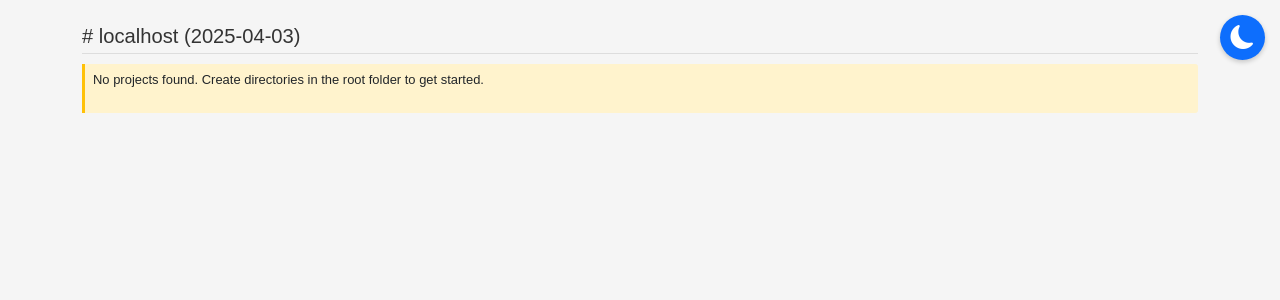
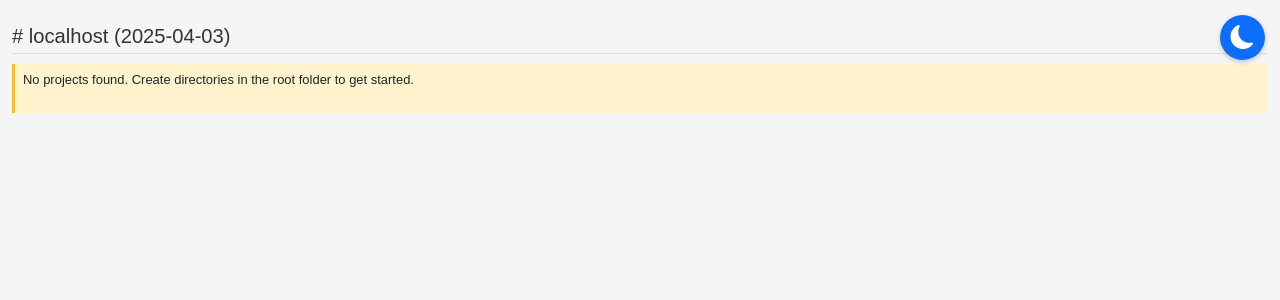
Before and after one commit to davidjimenez75/php-simpletasks, a PHP site: page / in a window 1280 px wide. Shown: the top 300 px of the page. Run offline with PHP 8.4, Linux system fonts and the light colour scheme.

Commit message:
Full width of screen

```diff
--- a/index.php
+++ b/index.php
@@ -5,6 +5,9 @@ declare(strict_types=1);
  * Project and Task Lister
  * Lists all first-level directories as projects and their subdirectories as tasks
  */
+
+// Version of the script
+define('VERSION', '2025.04.07.1306');
 
 // Function to get directories excluding hidden ones and vendor
 function getDirectories(string $path): array {
@@ -166,7 +169,7 @@ $projects = getDirectories(__DIR__);
         }
     </style>
 </head>
-<body class="container py-4">
+<body class="container-fluid py-4">
     <!-- Theme toggle button -->
     <button class="theme-toggle" id="themeToggle">
         <i class="bi bi-moon-fill" id="themeIcon"></i>
```
